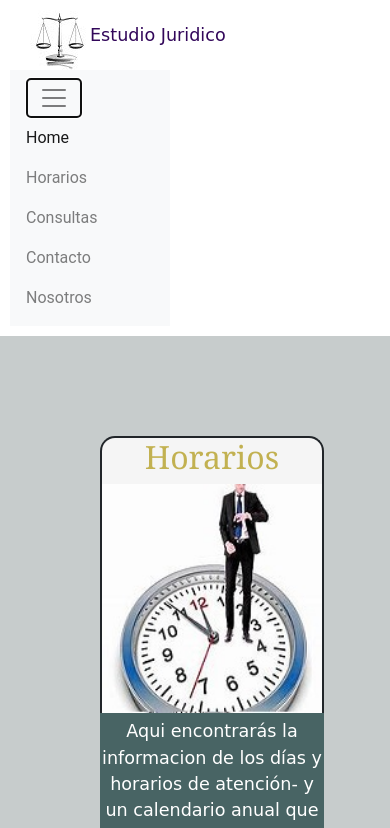
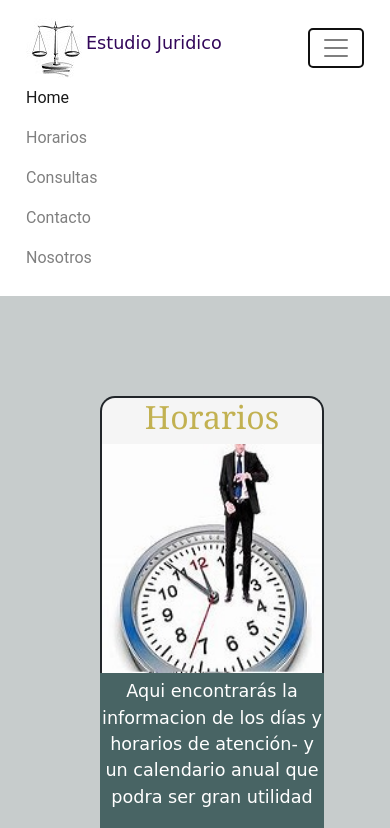
Before and after one commit to natanaeljc/miestudio-proyecto, a plain HTML site: page index.html in a window 390 px wide. Both pictures are taken after a click on the button "Toggle navigation". Shown: the top 828 px of the page. Drawn offline with nearby package versions, Linux system fonts and the light colour scheme; a web font is replaced by a local one.

Commit message:
commit para entrega 2

```diff
--- a/css/estilo.css
+++ b/css/estilo.css
@@ -25,13 +25,8 @@ p, h1 {font-family: "Mistery Quest", cursive; font-size: 1.1em;}
 
 /*-------logo - menu nav----*/
 .logo-menu{
-    display: flex;
-    justify-content: space-between;
-    align-items: center;
     color: rgb(50, 7, 90);
-    flex-direction: row;
     padding: 10px;
-    flex-wrap: wrap;
 }
 
 .logo{
@@ -46,8 +41,13 @@ p, h1 {font-family: "Mistery Quest", cursive; font-size: 1.1em;}
     font-family: 'Lato', sans-serif;
 }
 
+.navbar-expand-lg .navbar-collapse{
+    justify-content: flex-end;
+}
 
-
+.navbar-nav{
+    justify-content: flex-end;
+}
 
 
 header a:hover{
@@ -66,7 +66,6 @@ header a:hover{
 
 .df-main{
     padding: 80px;
-    max-width: 1200;
     margin-bottom: 1px;
     display: flex;
     flex-direction: row;
@@ -392,3 +391,10 @@ header a:hover{
         grid-template-columns: 1fr 1fr;
     }
 }
+
+@media screen and (max-width: 500px){
+    .logo{
+        padding: 0px;
+    }
+
+}
--- a/index.html
+++ b/index.html
@@ -6,7 +6,7 @@
   <meta http-equiv="X-UA-Compatible" content="IE=edge">
   <meta name="viewport" content="width=device-width, initial-scale=1.0">
   <link rel="stylesheet" href="https://cdn.jsdelivr.net/npm/bootstrap@4.0.0/dist/css/bootstrap.min.css" integrity="sha384-Gn5384xqQ1aoWXA+058RXPxPg6fy4IWvTNh0E263XmFcJlSAwiGgFAW/dAiS6JXm" crossorigin="anonymous">
-  <link rel="stylesheet" href="./CSS/estilo.css">
+  <link rel="stylesheet" href="./css/estilo.css">
   <link rel="shortcut icon" href="./media/favicon-miestudio.png" type="image/x-icon">
   <script src="https://kit.fontawesome.com/541feb611d.js" crossorigin="anonymous"></script>
   <title>Mi Estudio</title>
@@ -14,16 +14,16 @@
 
 <body>
   <!-- fila de logo con menu-->
-  <header class="logo-menu" id="ir-arriba">
-    <div class="logo">
-      <img src="./media/logo.jpg" alt="">
+  <header class="logo-menu">
+    <nav class="navbar navbar-expand-lg navbar-light">
+    <div class="logo" id="ir-arriba">
+      <img src="../media/logo.jpg" alt="">
       <h1>Estudio Juridico</h1>
     </div>
-    <nav class="navbar navbar-expand-lg navbar-light bg-light">
-      <button class="navbar-toggler" type="button" data-toggle="collapse" data-target="#navbarNavAltMarkup" aria-controls="navbarNavAltMarkup" aria-expanded="false" aria-label="Toggle navigation">
+        <button class="navbar-toggler" type="button" data-toggle="collapse" data-target="#navbarNavAltMarkup" aria-controls="navbarNavAltMarkup" aria-expanded="false" aria-label="Toggle navigation">
         <span class="navbar-toggler-icon"></span>
       </button>
-      <div class="collapse navbar-collapse" id="navbarNavAltMarkup">
+      <div class="collapse navbar-collapse me-auto" id="navbarNavAltMarkup">
         <div class="navbar-nav">
           <a class="nav-item nav-link active" href="../index.html">Home <span class="sr-only">(current)</span></a>
           <a class="nav-item nav-link" href="./pages/horarios.html">Horarios</a>
```
Also changed, not shown: pages/consultas.html (+6 -5 lines), pages/contacto.html (+6 -5 lines), pages/horarios.html (+6 -5 lines), pages/nosotros.html (+6 -5 lines).
